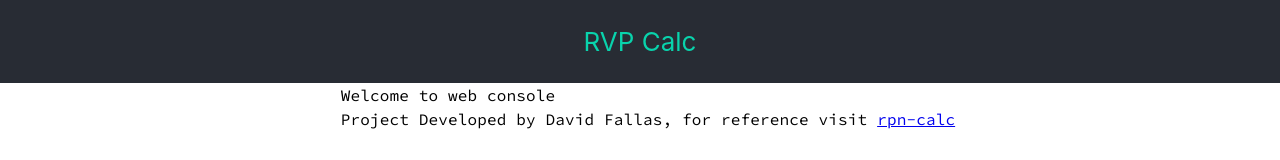
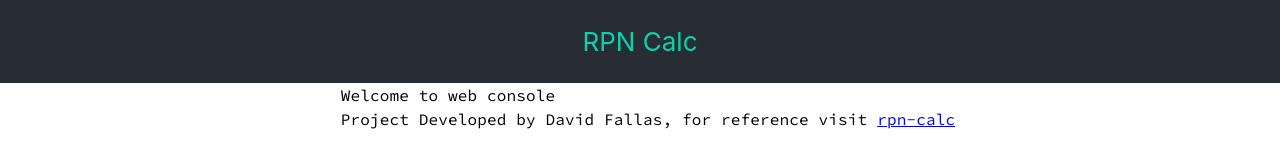
Before and after one commit to DFallas/rpn-calc, a React (Create React App) app: page / in a window 1280 px wide. Shown: the top 160 px of the page. Built offline with nearby package versions, Linux system fonts and the light colour scheme.

Commit message:
Update App.js

```diff
--- a/src/App.js
+++ b/src/App.js
@@ -8,7 +8,7 @@ function App() {
     <Container disableGutters maxWidth="none"  className="App">
       <header className="App-header">
         <p className='signature'>
-        RVP Calc
+        RPN Calc
         </p>
       </header>
       <ConsoleStandartIO />
```
